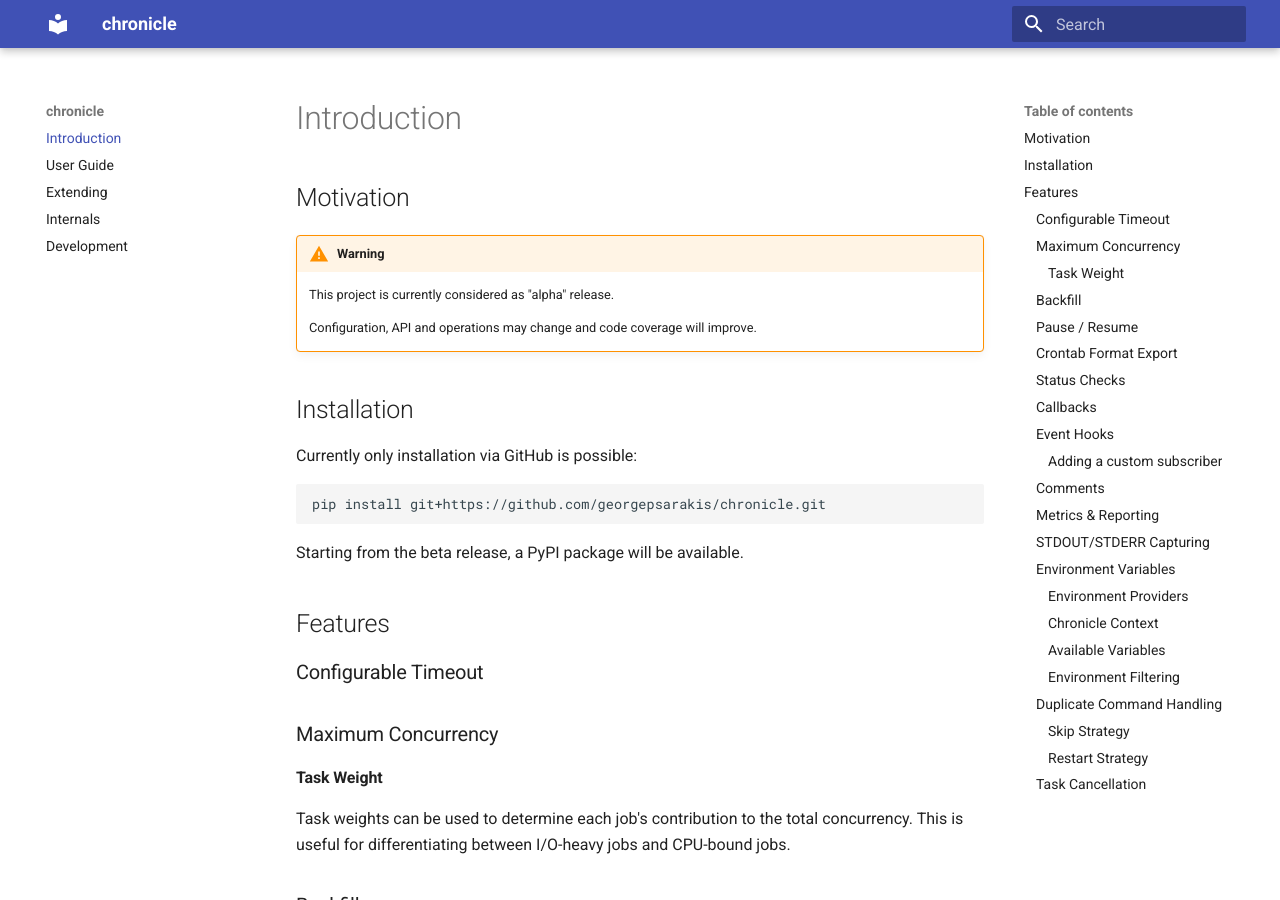
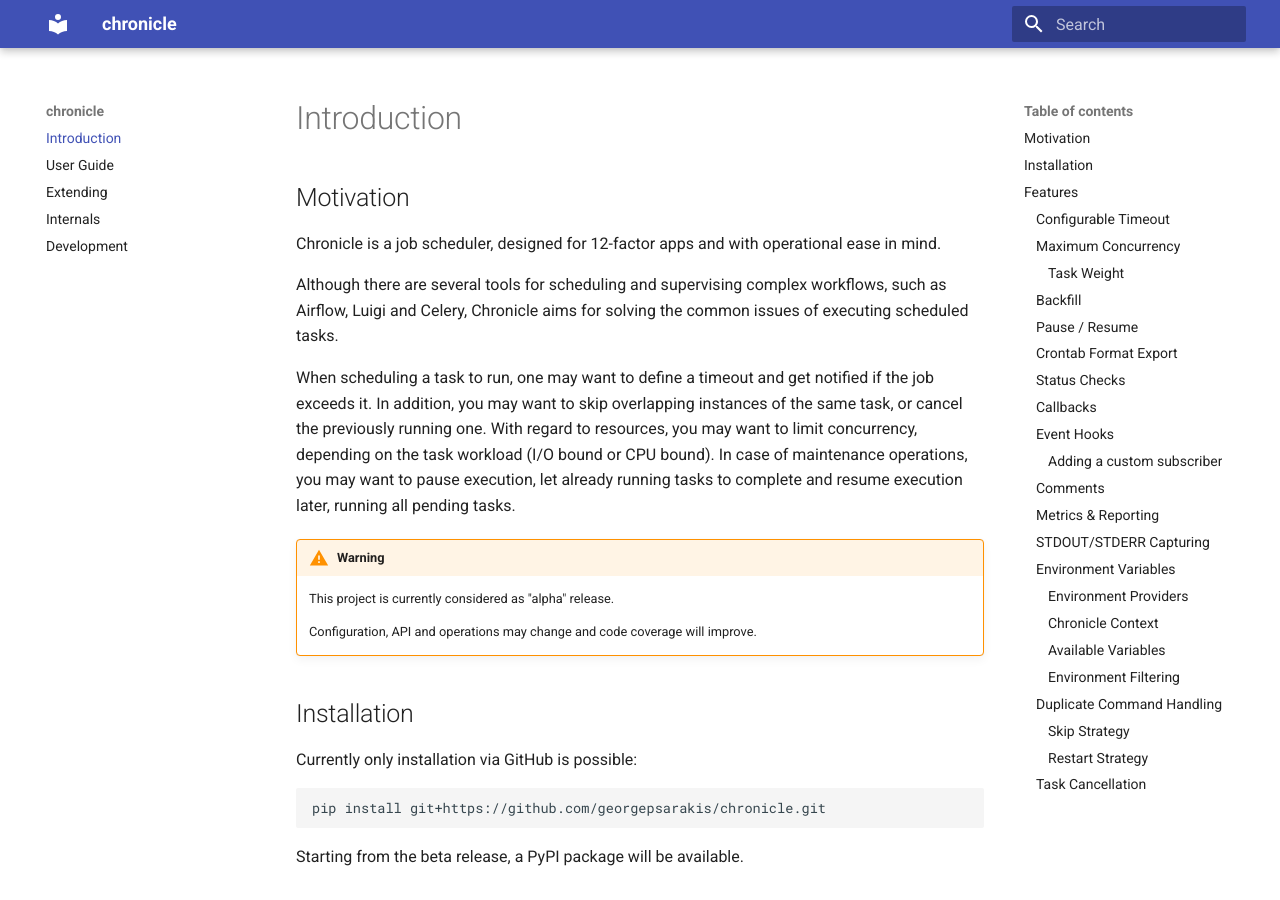
Before and after one commit to georgepsarakis/chronicle, an MkDocs documentation site: the page built from docs/index.md, in a window 1280 px wide and 900 px high. Built offline with MkDocs 1.6.1 and Material for MkDocs 9.7.7, drawn with Linux system fonts in a browser that asks for light colours.

Commit message:
Expand motivation section in documentation

```diff
--- a/docs/index.md
+++ b/docs/index.md
@@ -1,4 +1,16 @@
 ## Motivation
+
+Chronicle is a job scheduler, designed for 12-factor apps and with operational ease in mind.
+
+Although there are several tools for scheduling and supervising complex workflows, such as Airflow, Luigi and Celery,
+Chronicle aims for solving the common issues of executing scheduled tasks.
+
+When scheduling a task to run, one may want to define a timeout and get notified if the job exceeds it.
+In addition, you may want to skip overlapping instances of the same task, or cancel the previously running one.
+With regard to resources, you may want to limit concurrency, depending on the task workload (I/O bound or CPU bound).
+In case of maintenance operations, you may want to pause execution, let already running tasks to complete and resume execution later,
+running all pending tasks.
+
 
 !!! warning
     This project is currently considered as "alpha" release.
```
